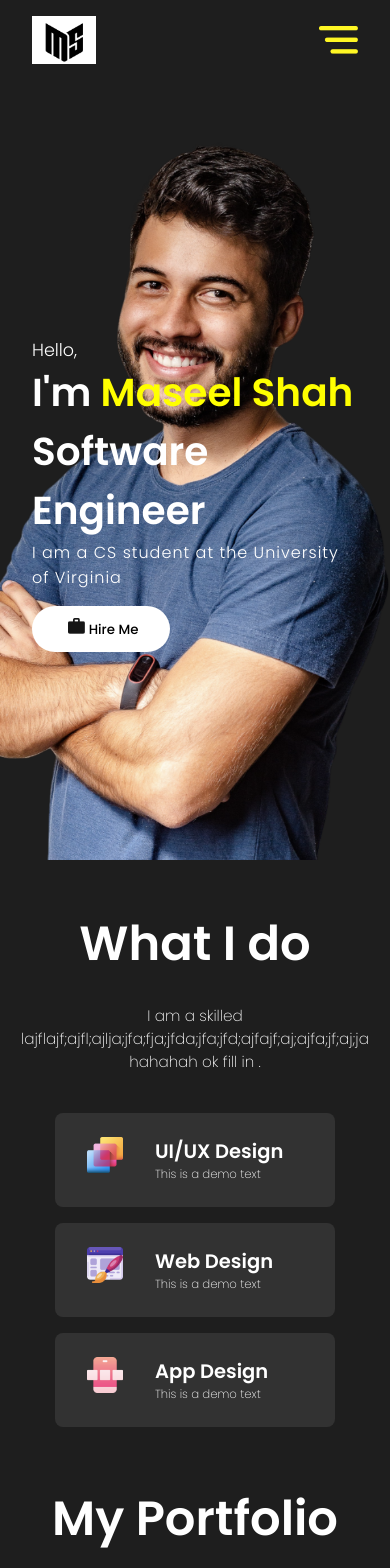
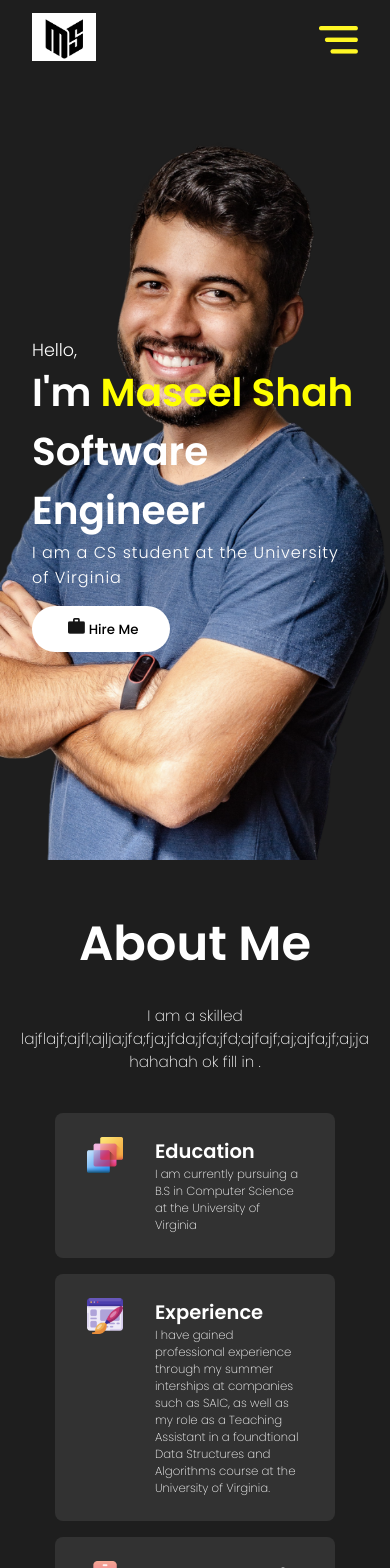
Before and after one commit to maseelshah22/maseelshah22.github.io, a React (Create React App) app: page / in a window 390 px wide. Shown: the top 1568 px of the page. Built offline with nearby package versions, Linux system fonts and the light colour scheme.

Commit message:
refactored experience section and added some info about myself

```diff
--- a/src/App.js
+++ b/src/App.js
@@ -1,6 +1,6 @@
 import Navbar from "./components/NavBar/navbar.js";
 import Intro from "./components/Intro/intro.js";
-import Skills from "./components/Skills/skills.js";
+import Experience from "./components/About/experience.js";
 import Works from "./components/works/works.js";
 import Contact from "./components/Contact/contact.js";
 import Footer from "./components/Footer/footer.js";
@@ -10,7 +10,7 @@ function App() {
     <div className="App">
     <Navbar/>
     <Intro/>
-    <Skills/>
+    <Experience/>
     <Works/>
     <Contact/>
     <Footer/>
--- a/src/components/Skills/skills.css
+++ b/src/components/About/experience.css
@@ -1,4 +1,4 @@
-#skills {
+#experience {
     overflow: hidden;
     width: 100vw;
     max-width: 65rem;
@@ -11,7 +11,7 @@
 
 }
 
-.skillTitle{
+.expTitle{
 
     font-size: 3rem;
     font-weight: 600;
@@ -19,7 +19,7 @@
     margin-bottom: 1.5rem;
 
 }
-.skillDesc {
+.expDesc {
 
     font-weight: 200;
     font-size: .95rem;
@@ -27,7 +27,7 @@
     padding: 0 2rem;
 }
 
-.skillBars {
+.expBars {
 
     margin: 1.5rem;
     width: 100vw;
@@ -35,16 +35,17 @@
     text-align: left;
 }
 
-.skillBar {
+.expBar {
 
     display: flex;
     margin: 1rem;
     padding: 1.5rem 2rem;
     border-radius: .5rem;
     background: rgb(50, 50, 50);
+
 }
 
-.skillBarImg {
+.expBarImg {
 
     object-fit: cover;
     height: 3rem;
@@ -53,27 +54,27 @@
 
 }
 
-.skillBarText >p {
+.expBarText >p {
 
     font-size: .85rem;
     font-weight: 200;
 }
 
 @media screen and (max-width: 720px) {
-    .skillBarText >p {
+    .expBarText >p {
         font-size: 2vw;
     }
 }
 
 @media screen and (max-width: 480px) {
-    .skillBarText >p {
+    .expBarText >p {
         font-size: 3vw;
     }
-    .skillBarImg{
+    .expBarImg{
         height: 2.25rem;
         width: 2.25rem;
     }
-    .skillBarText >h2 {
+    .expBarText >h2 {
         font-size: 5vw;
     }
 }
--- /dev/null
+++ b/src/components/About/experience.js
@@ -0,0 +1,45 @@
+import React from "react";
+import "./experience.css";
+import UIDesign from "../../assets/ui-design.png";
+import WebDesign from "../../assets/website-design.png";
+import AppDesign from "../../assets/app-design.png";
+
+const Experience = () => {
+  return (
+    <section id="experience">
+      <span className="expTitle">About Me</span>
+      <span className="expDesc">
+        I am a skilled
+        lajflajf;ajfl;ajlja;jfa;fja;jfda;jfa;jfd;ajfajf;aj;ajfa;jf;aj;ja hahahah
+        ok fill in .
+      </span>
+      <div className="expBars">
+        <div className="expBar">
+          <img src={UIDesign} alt="UIDesign" className="expBarImg" />
+          <div className="expBarText">
+            <h2>Education</h2>
+            <p>I am currently pursuing a B.S in Computer Science at the University of Virginia</p>
+          </div>
+        </div>
+        <div className="expBar">
+          <img src={WebDesign} alt="WebDesign" className="expBarImg" />
+          <div className="expBarText">
+            <h2>Experience</h2>
+            <p>I have gained professional experience through my summer interships at companies such as SAIC, as well as my role
+              as a Teaching Assistant in a foundtional Data Structures and Algorithms course at the University of Virginia.
+            </p>
+          </div>
+        </div>
+        <div className="expBar">
+          <img src={AppDesign} alt="AppDesign" className="expBarImg" />
+          <div className="expBarText">
+            <h2>Interests and Community</h2>
+            <p>This is a demo text</p>
+          </div>
+        </div>
+      </div>
+    </section>
+  );
+};
+
+export default Experience;
--- a/src/components/NavBar/navbar.css
+++ b/src/components/NavBar/navbar.css
@@ -17,6 +17,7 @@
   object-fit: cover;
   height: 3rem;
   width: 4rem;
+  cursor: pointer;
 }
 
 .desktopMenuListItem {
@@ -47,11 +48,7 @@
   margin: 1rem;
 }
 
-.active {
-  color: yellow;
-  padding-bottom: 0.5rem;
-  border-bottom: 3px solid yellow;
-}
+
 
 .navMenu {
   position: absolute;
--- a/src/components/NavBar/navbar.js
+++ b/src/components/NavBar/navbar.js
@@ -9,13 +9,20 @@ const Navbar = () => {
   const[showMenu,setShowMenu]= useState(false);
   return (
     <nav className='navbar'>
-      <img src={logo} alt='Logo' className='logo' />
+      {/* <a href="#intro" duration={500}>
+
+      </a> */}
+      {/* scrolling  */}
+      <Link activeClass='active'to='intro'spy={true} smooth={true} offset={-100} duration={500} className='logoLink'>
+          <img src={logo} alt='Logo' className='logo' />
+        </Link>
+
 
       <div className='desktopMenu'>
         <Link activeClass='active'to='intro'spy={true} smooth={true} offset={-100} duration={500} className='desktopMenuListItem'>
           Home
         </Link>
-        <Link activeClass='active' to='skills' spy={true} smooth={true} offset={-50} duration={500} className='desktopMenuListItem'>
+        <Link activeClass='active' to='experience' spy={true} smooth={true} offset={-50} duration={500} className='desktopMenuListItem'>
           About
         </Link>
         <Link activeClass='active' to='works' spy={true}  smooth={true} offset={-50} duration={500} className='desktopMenuListItem'>
--- a/src/components/Skills/skills.js
+++ /dev/null
@@ -1,43 +0,0 @@
-import React from "react";
-import "./skills.css";
-import UIDesign from "../../assets/ui-design.png";
-import WebDesign from "../../assets/website-design.png";
-import AppDesign from "../../assets/app-design.png";
-
-const Skills = () => {
-  return (
-    <section id="skills">
-      <span className="skillTitle">What I do </span>
-      <span className="skillDesc">
-        I am a skilled
-        lajflajf;ajfl;ajlja;jfa;fja;jfda;jfa;jfd;ajfajf;aj;ajfa;jf;aj;ja hahahah
-        ok fill in .
-      </span>
-      <div className="skillBars">
-        <div className="skillBar">
-          <img src={UIDesign} alt="UIDesign" className="skillBarImg" />
-          <div className="skillBarText">
-            <h2>UI/UX Design</h2>
-            <p>This is a demo text</p>
-          </div>
-        </div>
-        <div className="skillBar">
-          <img src={WebDesign} alt="WebDesign" className="skillBarImg" />
-          <div className="skillBarText">
-            <h2>Web Design</h2>
-            <p>This is a demo text</p>
-          </div>
-        </div>
-        <div className="skillBar">
-          <img src={AppDesign} alt="AppDesign" className="skillBarImg" />
-          <div className="skillBarText">
-            <h2>App Design</h2>
-            <p>This is a demo text</p>
-          </div>
-        </div>
-      </div>
-    </section>
-  );
-};
-
-export default Skills;
```
